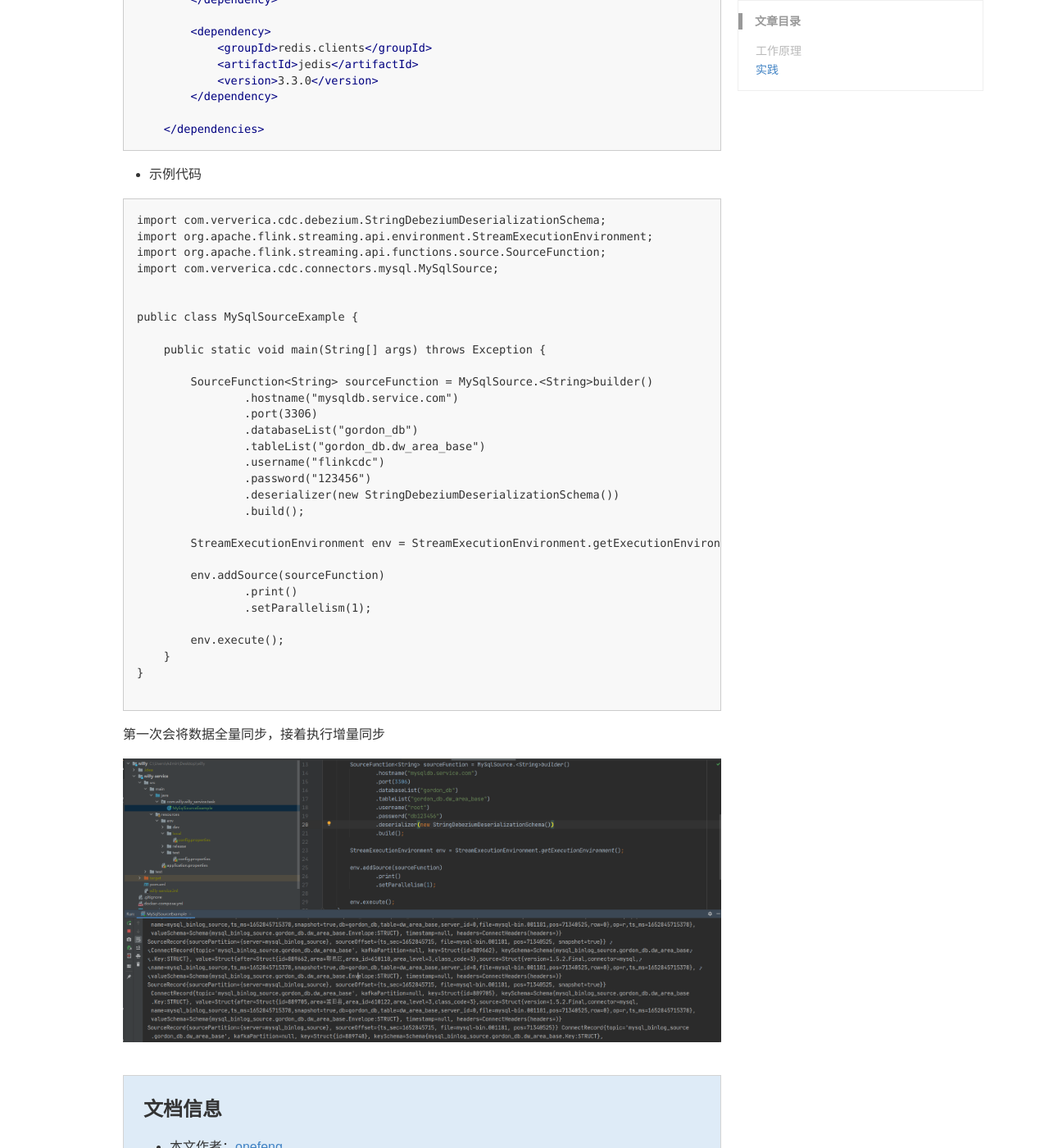
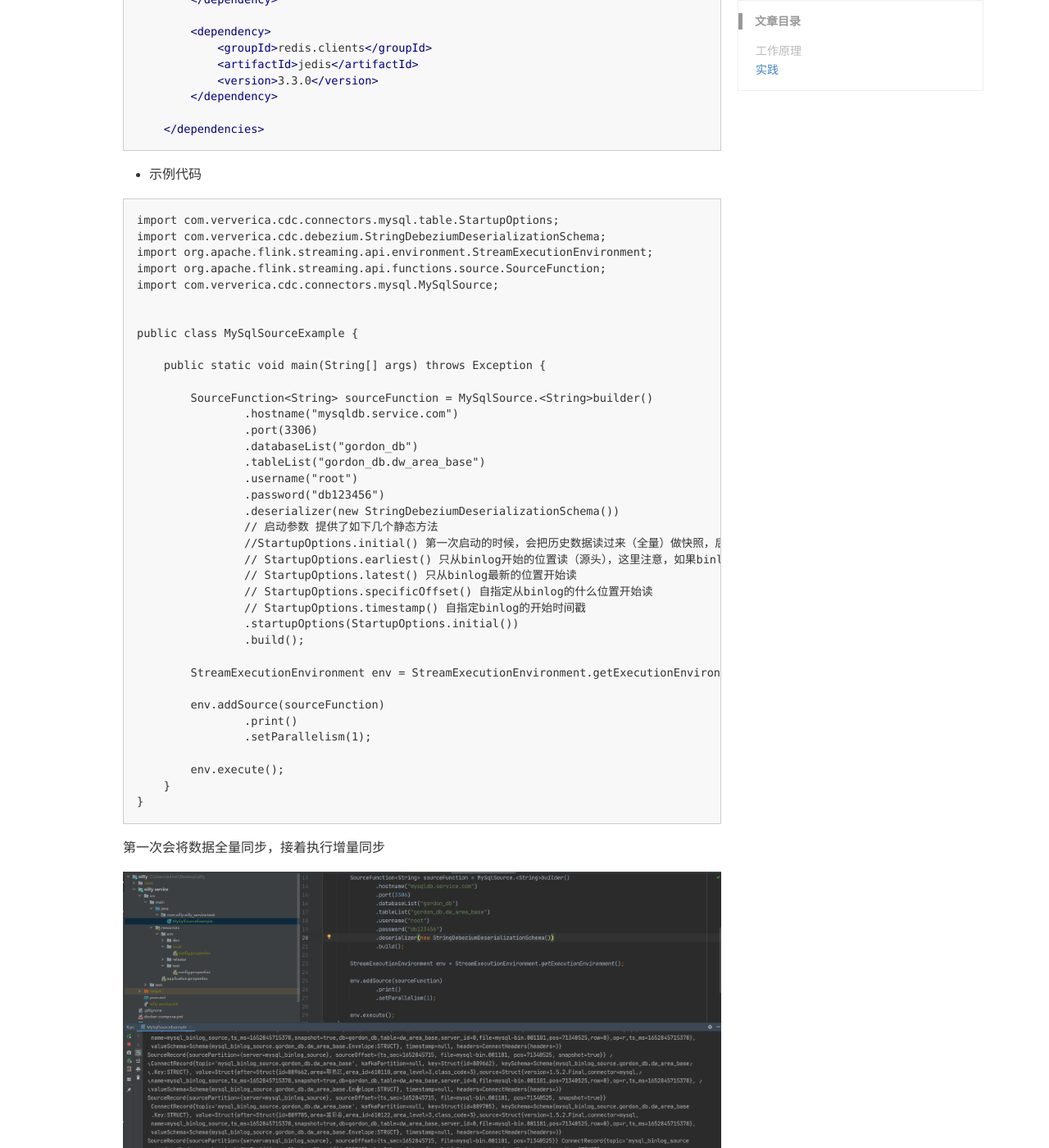
Before and after one commit to onefeng/onefeng.github.io, a Jekyll site: the page built from _posts/2021-12-26-flink cdc同步数据.md, in a window 1280 px wide and 1400 px high, scrolled down 3086 px. Shown: the whole window at 82% size. Built offline with Jekyll 4.4.1, drawn with Linux system fonts in a browser that asks for light colours; some web fonts are replaced; comment, search, counter and statistics services are not loaded; some of the changed text lies outside the part shown.

Commit message:
feat: flink

````diff
--- a/_posts/2021-12-26-flink cdc同步数据.md
+++ b/_posts/2021-12-26-flink cdc同步数据.md
@@ -159,6 +159,7 @@ FLUSH PRIVILEGES;
 - 示例代码
 
 ```
+import com.ververica.cdc.connectors.mysql.table.StartupOptions;
 import com.ververica.cdc.debezium.StringDebeziumDeserializationSchema;
 import org.apache.flink.streaming.api.environment.StreamExecutionEnvironment;
 import org.apache.flink.streaming.api.functions.source.SourceFunction;
@@ -174,9 +175,16 @@ public class MySqlSourceExample {
                 .port(3306)
                 .databaseList("gordon_db")
                 .tableList("gordon_db.dw_area_base")
-                .username("flinkcdc")
-                .password("123456")
+                .username("root")
+                .password("db123456")
                 .deserializer(new StringDebeziumDeserializationSchema())
+                // 启动参数 提供了如下几个静态方法
+                //StartupOptions.initial() 第一次启动的时候，会把历史数据读过来（全量）做快照，后续读取binlog加载新的数据，如果不做 checkpoint 会存在重启又全量一遍。
+                // StartupOptions.earliest() 只从binlog开始的位置读（源头），这里注意，如果binlog开启的时间比你建库时间晚，可能会读不到建库语句会报错，earliest要求能读到建表语句
+                // StartupOptions.latest() 只从binlog最新的位置开始读
+                // StartupOptions.specificOffset() 自指定从binlog的什么位置开始读
+                // StartupOptions.timestamp() 自指定binlog的开始时间戳
+                .startupOptions(StartupOptions.initial())
                 .build();
 
         StreamExecutionEnvironment env = StreamExecutionEnvironment.getExecutionEnvironment();
@@ -188,7 +196,6 @@ public class MySqlSourceExample {
         env.execute();
     }
 }
-
 ```
 
 第一次会将数据全量同步，接着执行增量同步
````
